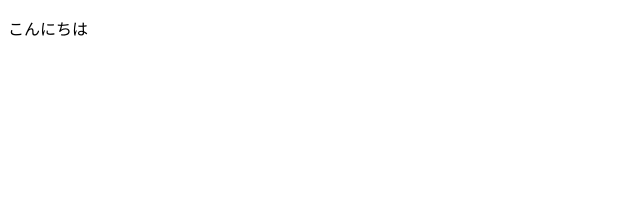
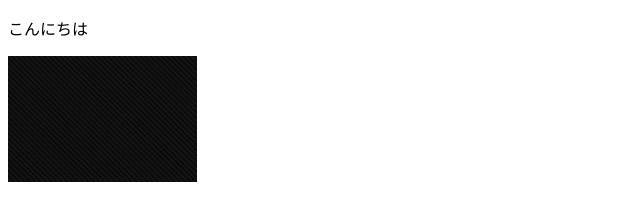
Before and after one commit to PreyWZ/-, a plain HTML site: page index.html in a window 1280 px wide. Shown: the whole page, without its empty margins (0-640 px from the left). Drawn offline with Linux system fonts and the light colour scheme.

Commit message:
Update index.html

```diff
--- a/index.html
+++ b/index.html
@@ -8,5 +8,6 @@
 </head>
 <body>
     <p>こんにちは</p>
+    <img src="images.jfif" alt="テスト画像">
 </body>
 </html>
```
